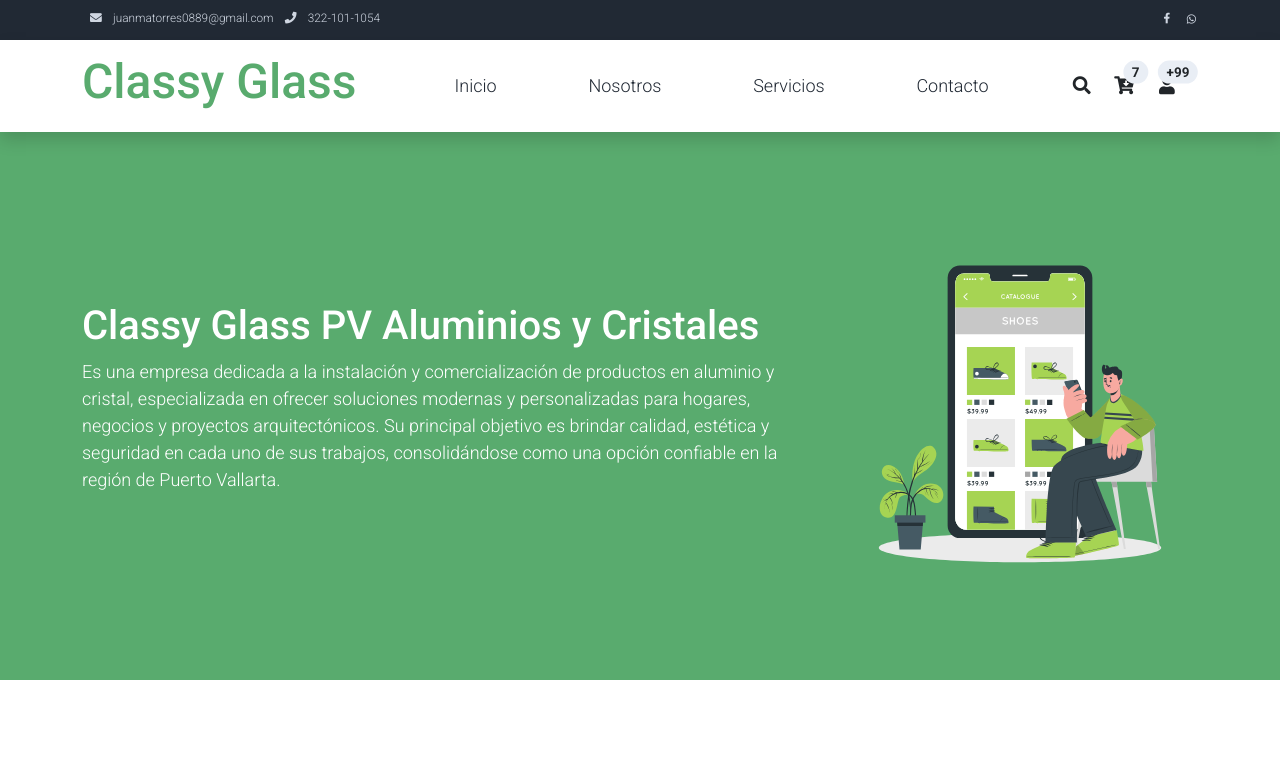
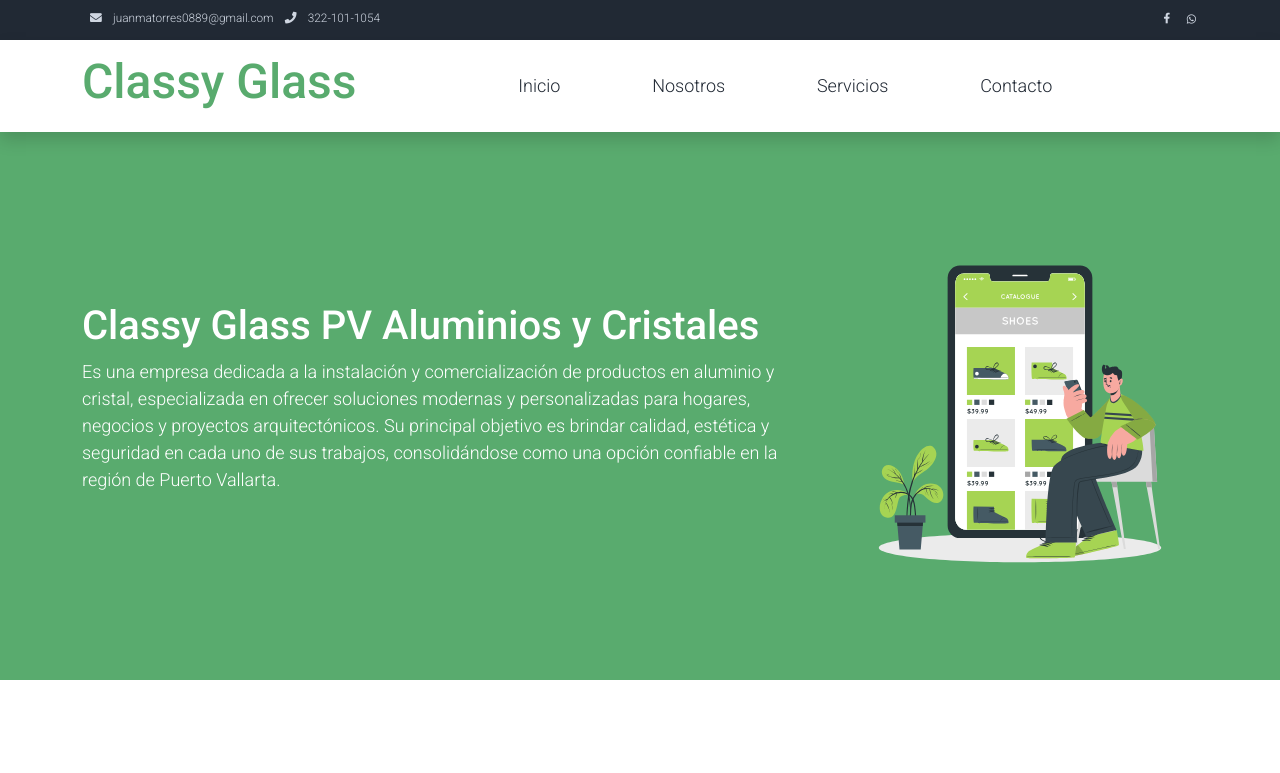
Before and after one commit to ClassyGlass/web, a plain HTML site: page about.html in a window 1280 px wide. Shown: the top 773 px of the page. Drawn offline with Linux system fonts and the light colour scheme.

Commit message:
Add files via upload

```diff
--- a/about.html
+++ b/about.html
@@ -85,17 +85,7 @@ https://templatemo.com/tm-559-zay-shop
                             </div>
                         </div>
                     </div>
-                    <a class="nav-icon d-none d-lg-inline" href="#" data-bs-toggle="modal" data-bs-target="#templatemo_search">
-                        <i class="fa fa-fw fa-search text-dark mr-2"></i>
-                    </a>
-                    <a class="nav-icon position-relative text-decoration-none" href="#">
-                        <i class="fa fa-fw fa-cart-arrow-down text-dark mr-1"></i>
-                        <span class="position-absolute top-0 left-100 translate-middle badge rounded-pill bg-light text-dark">7</span>
-                    </a>
-                    <a class="nav-icon position-relative text-decoration-none" href="#">
-                        <i class="fa fa-fw fa-user text-dark mr-3"></i>
-                        <span class="position-absolute top-0 left-100 translate-middle badge rounded-pill bg-light text-dark">+99</span>
-                    </a>
+
                 </div>
             </div>
 
@@ -248,7 +238,7 @@ https://templatemo.com/tm-559-zay-shop
                 <div class="col-md-4 pt-5">
                     <h2 class="h2 text-success border-bottom pb-3 border-light logo">Productos y Servicios&nbsp;</h2>
 <ul class="list-unstyled text-light footer-link-list">
-          <li><a class="text-decoration-none" href="#">Puertas de Cristal Templado&nbsp;</a></li>
+          <li><a class="text-decoration-none" href="shop.html">Puertas de Cristal Templado&nbsp;</a></li>
                         <li><a class="text-decoration-none" href="shop.html">Estructuras y Marcos&nbsp;</a></li>
                         <li><a class="text-decoration-none" href="shop.html">Herrajes y Accesorios&nbsp;</a></li>
                         <li><a class="text-decoration-none" href="shop.html">Cristales Especiales&nbsp;</a></li>
```
Also changed, not shown: contact.html (+2 -11 lines), index.html (+2 -12 lines), shop.html (+2 -12 lines).
